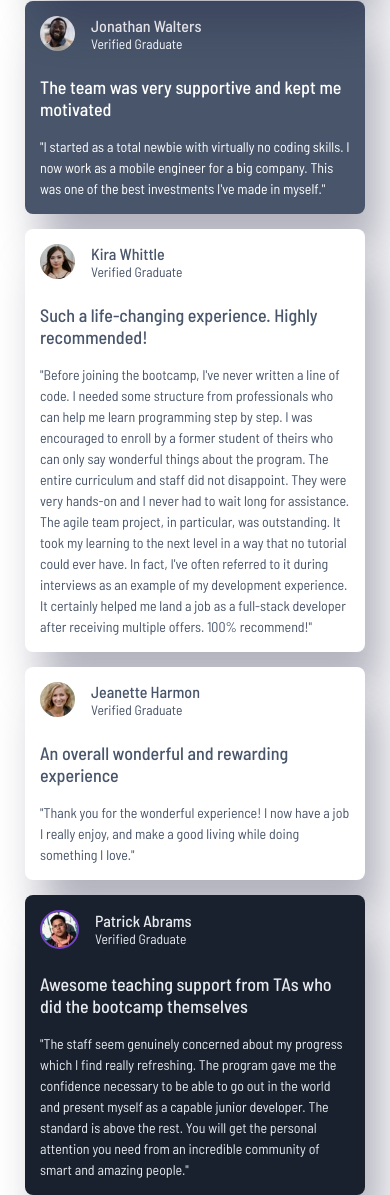
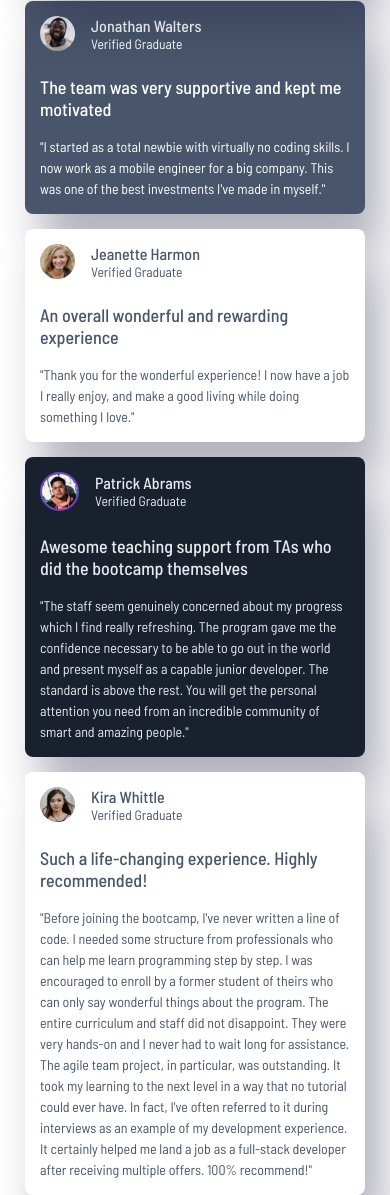
Before and after one commit to ArciomMucha/testimonials-grid-section-main, a plain HTML site: page index.html in a window 390 px wide. Shown: the part 404-1599 px from the top of the page. Drawn offline with Linux system fonts and the light colour scheme.

Commit message:
changed order on mobile devices

```diff
--- a/styles/style.scss
+++ b/styles/style.scss
@@ -154,6 +154,12 @@ body {
       }
     }
 
+    .item-1 { order: 1; }
+    .item-2 { order: 2; }
+    .item-3 { order: 5; }
+    .item-4 { order: 3; }
+    .item-5 { order: 4; }
+
     .user-quotation__icon {
       display: none;
     }
@@ -173,4 +179,10 @@ body {
         padding: 15px;
       }
     }
+
+    .item-1 { order: 1; }
+    .item-2 { order: 2; }
+    .item-3 { order: 5; }
+    .item-4 { order: 3; }
+    .item-5 { order: 4; }
   }
```
Also changed, not shown: styles/style.css, 1 other file.
